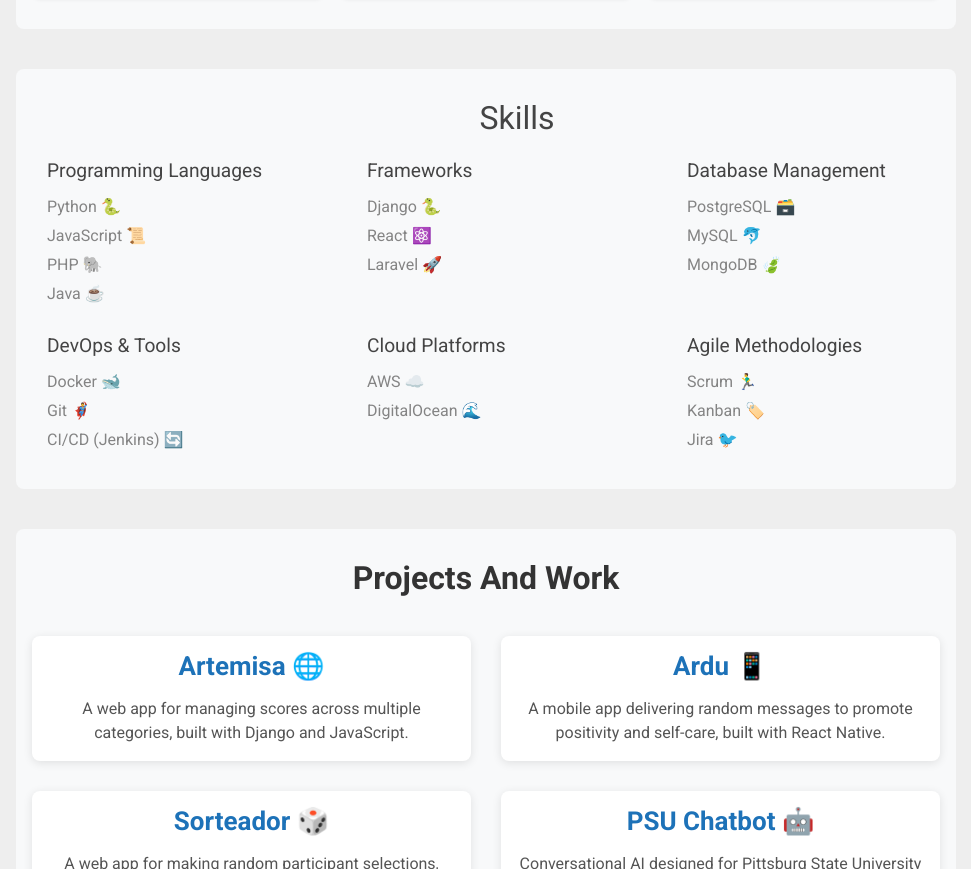
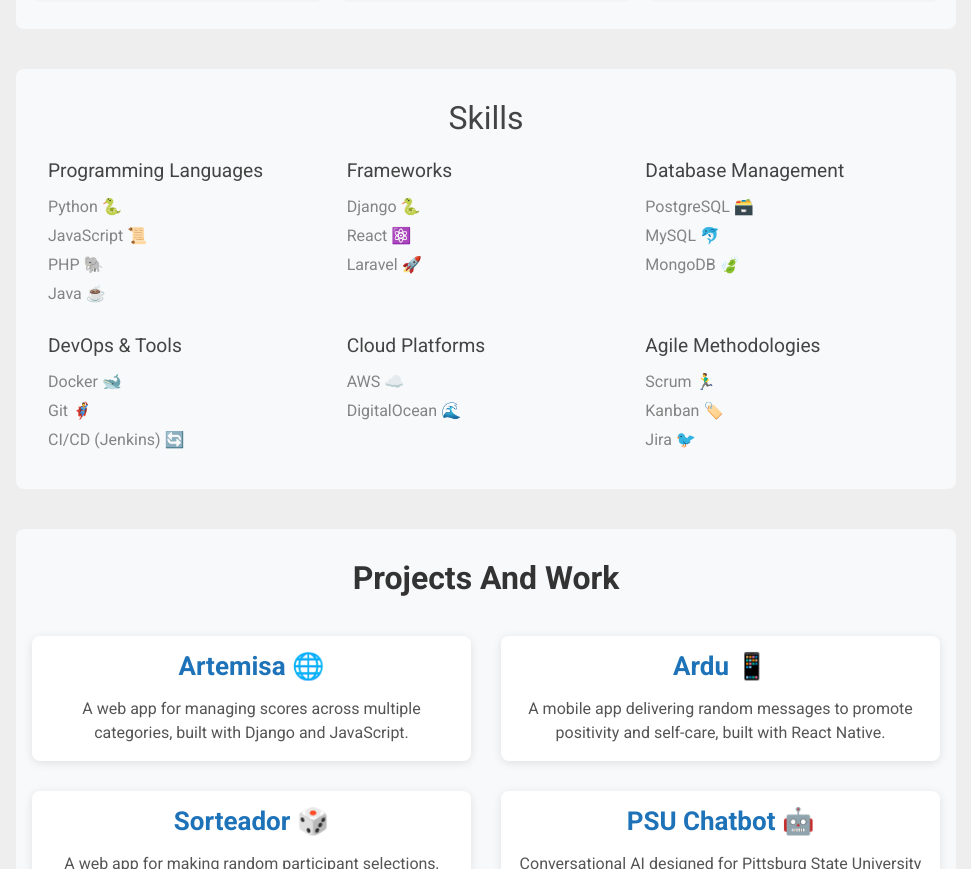
Before and after one commit to athospy/porfolio_web, a plain HTML site: page index.html in a window 1280 px wide. Shown: the part 1014-1883 px from the top of the page, without its empty margins (154-1125 px from the left). Drawn offline with nearby package versions, Linux system fonts and the light colour scheme.

Commit message:
fix innecesary container class in skill sec

```diff
--- a/css/style.css
+++ b/css/style.css
@@ -759,7 +759,7 @@ p {
 
 
 .skills-sec {
-  padding: 2rem 1rem;
+  padding: 2rem 2rem;
   background-color: #f8f9fa;
   border-radius: 8px;
 }
--- a/section_interest.html
+++ b/section_interest.html
@@ -1,5 +1,5 @@
 <section id="skills_sec" class="skills-sec sec-pad-top-sm">
-  <div class="container">
+  <div>
     <h2 class="section-title">Skills</h2>
     <div class="skills-list">
       <div class="skill-category">
```
